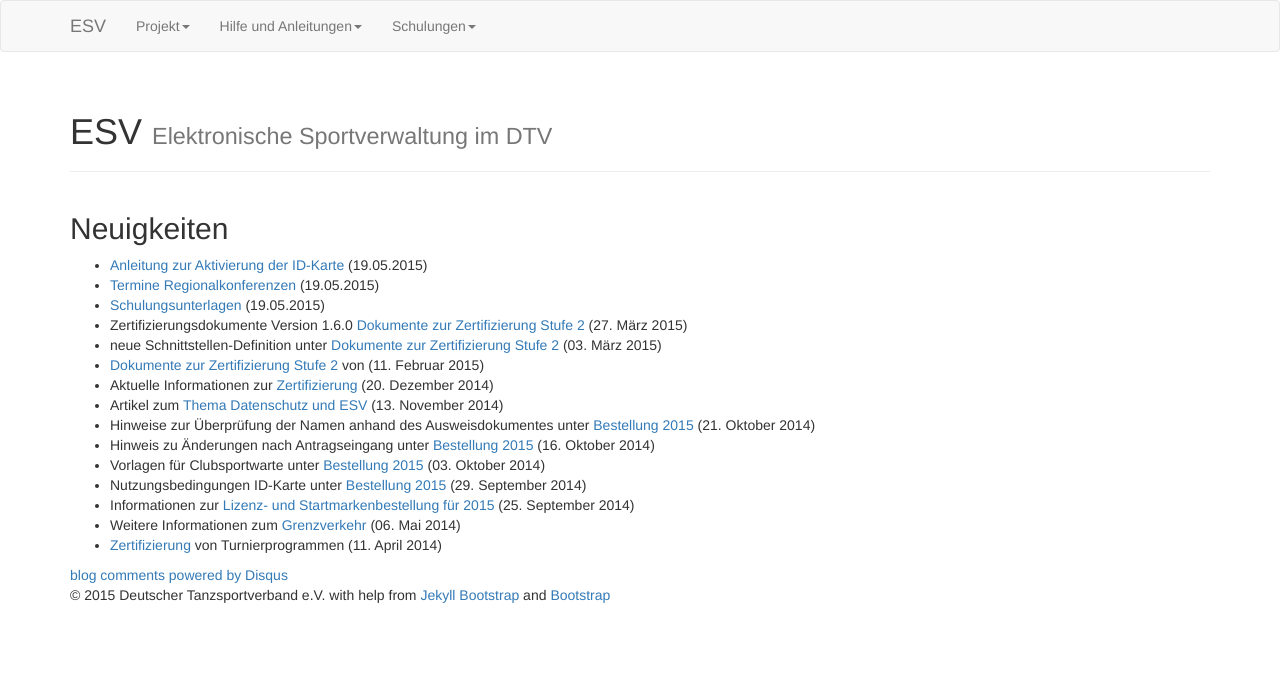
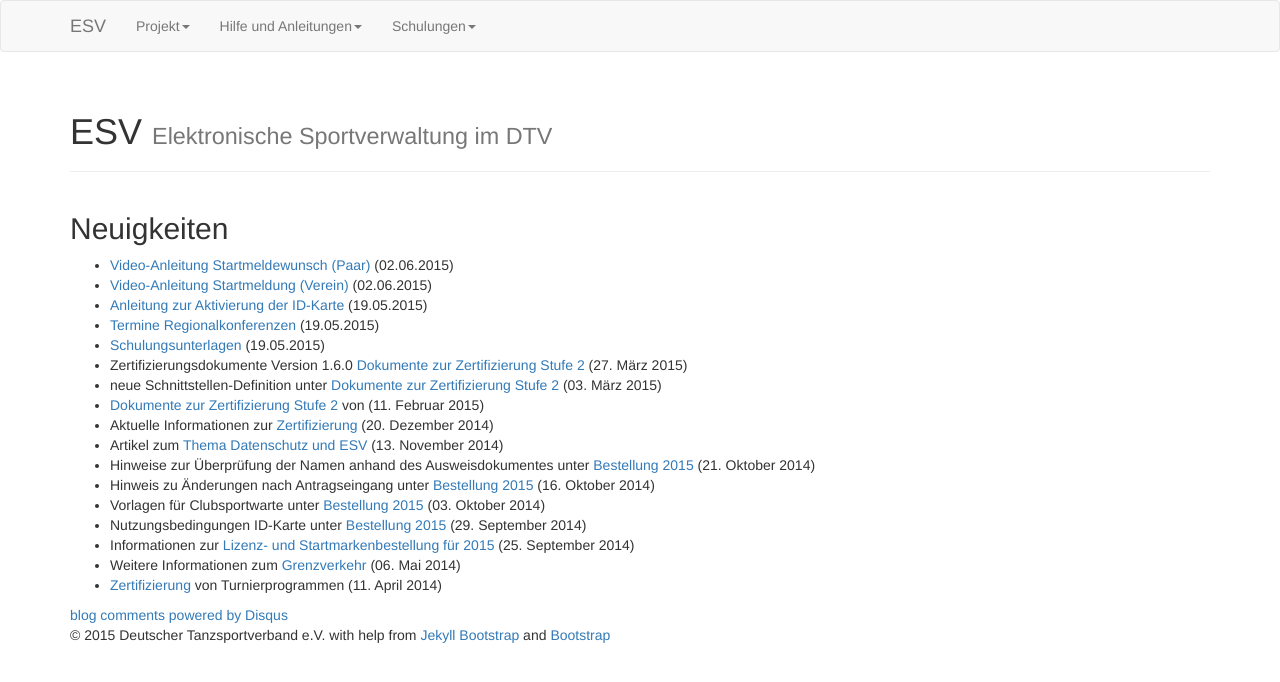
Before and after one commit to tanzsport/esv-faq, a Jekyll site: the page built from index.md, in a window 1280 px wide. Shown: the top 682 px of the page. Built offline with Jekyll 4.4.1, drawn with Linux system fonts in a browser that asks for light colours; nearby versions of some CDN libraries; library files that are not in the unit come from our copies; comment, search, counter and statistics services are not loaded.

Commit message:
Video-Anleitungen Startmeldungen.

```diff
--- a/_data/menu.yml
+++ b/_data/menu.yml
@@ -18,6 +18,10 @@
   subitems:
     - text: Aktivierung ID-Karte
       url: /hilfe/aktivierung_idkarte.html
+    - text: Startmeldewunsch (Paar)
+      url: /hilfe/startmeldung_paar.html
+    - text: Startmeldung (Verein)
+      url: /hilfe/startmeldung_verein.html
     - text: Startmarkenbestellung 2015
       url: /esv/bestellung2015.html
       divider: true
--- a/index.md
+++ b/index.md
@@ -8,6 +8,8 @@ comments: true
 
 ## Neuigkeiten ##
 
+* [Video-Anleitung Startmeldewunsch (Paar)](hilfe/startmeldung_paar.html) (02.06.2015)
+* [Video-Anleitung Startmeldung (Verein)](hilfe/startmeldung_verein.html) (02.06.2015)
 * [Anleitung zur Aktivierung der ID-Karte](hilfe/aktivierung_idkarte.html) (19.05.2015)
 * [Termine Regionalkonferenzen](schulungen/regionalkonferenzen.html) (19.05.2015)
 * [Schulungsunterlagen](schulungen/unterlagen.html) (19.05.2015)
```
Also changed, not shown: hilfe/startmeldung_paar.md (added, +14 -0 lines), hilfe/startmeldung_verein.md (added, +14 -0 lines).
